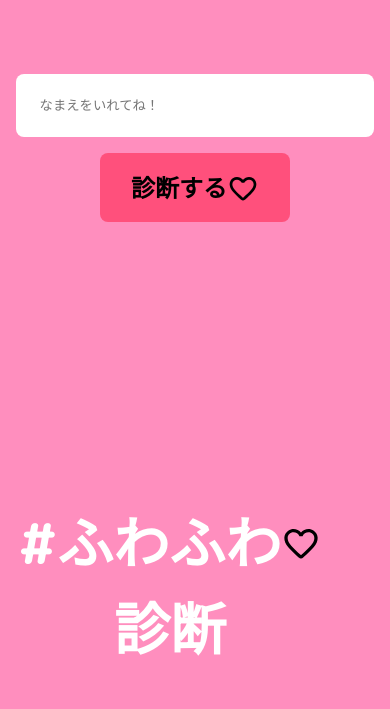
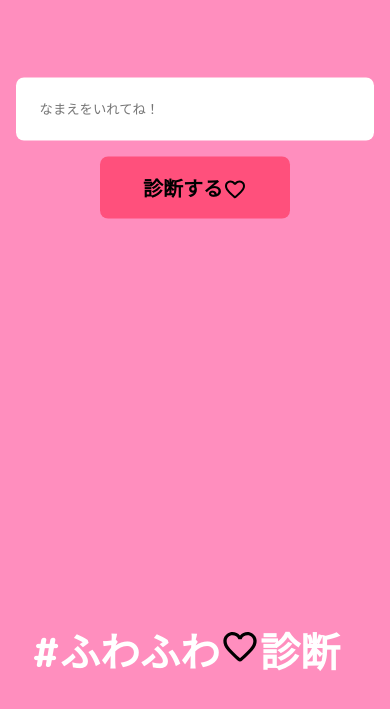
Before and after one commit to Haruka-Nakatsuji/sindan, a plain HTML site: page index.html in a window 390 px wide. Shown: the part 105-814 px from the top of the page. Drawn offline with Linux system fonts and the light colour scheme.

Commit message:
Update mobile.css

```diff
--- a/mobile.css
+++ b/mobile.css
@@ -7,7 +7,7 @@
 	}
 
 	h1 {
-		font-size: 3.5rem;
+		font-size: 2.5rem;
 	}
 
 	h1 img {
@@ -25,18 +25,23 @@
 	}
 
 	.addbtn img {
-		width: 2rem;
+		width: 1.5rem;
 	}
 
 	.addbtn {
 		padding: 16px 24px;
 		margin-left: 0;
 		margin: 16px 100px 0;
-		font-size: 1.5rem;
+		font-size: 1.25rem;
 	}
 
     .background {
 		padding: 4%;
+	}
+
+	.warn {
+		top: 45%;
+		font-size: 1.1rem;
 	}
 
 	/* /////////////////////// */
@@ -45,9 +50,12 @@
 		font-size: 2.5rem;
 	}
 
+	.wrap {
+		margin-top: 10vh;
+	}
+
 	.textarea {
-		width: 85%;
-		margin: auto !important;
+		width: 80%;
 	}
 
 	.you {
@@ -55,11 +63,11 @@
 	}
 
 	.result {
-		font-size: 2rem;
+		font-size: 1.76rem;
 	}
 
 	.sharebtn {
-		font-size: 1.5rem;
+		font-size: 1.25rem;
 	}
 
 	.sharebtn img {
```
